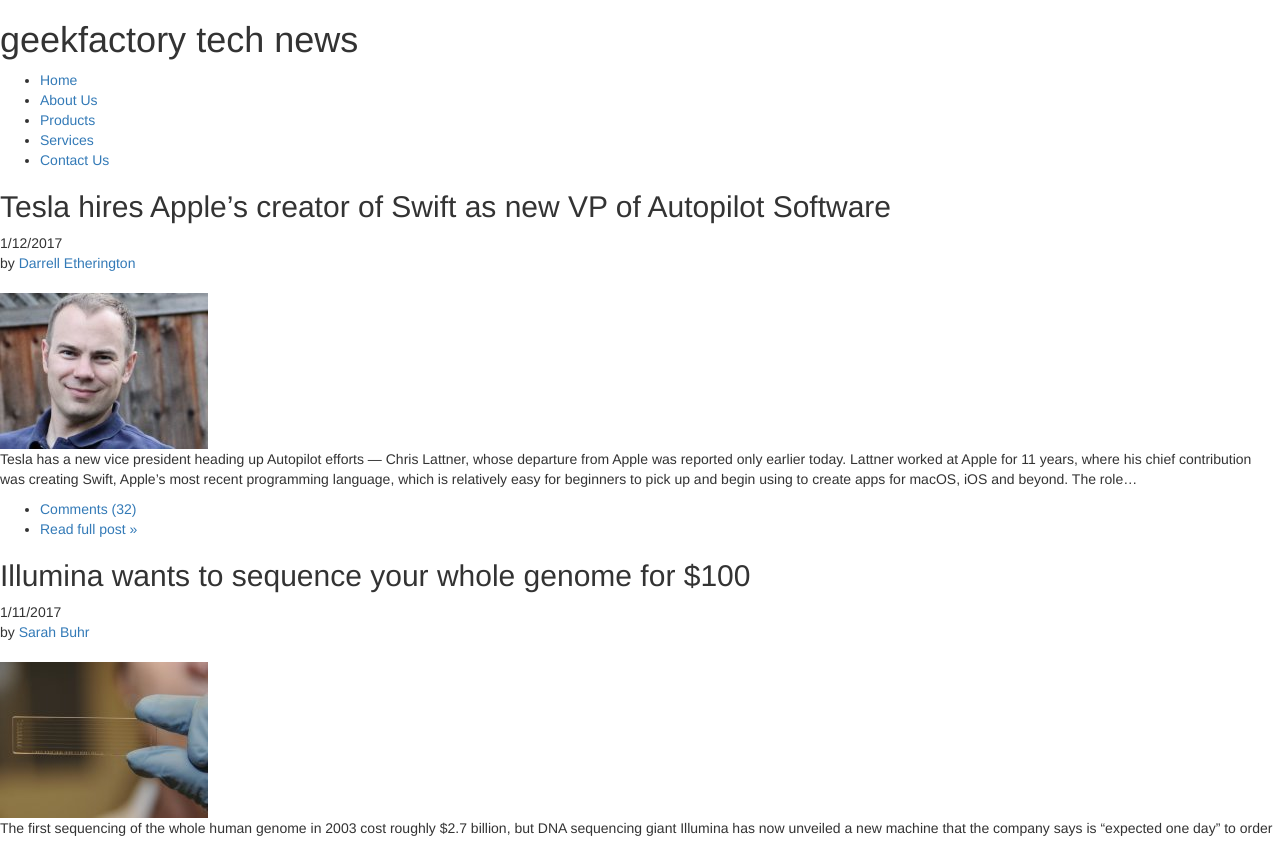
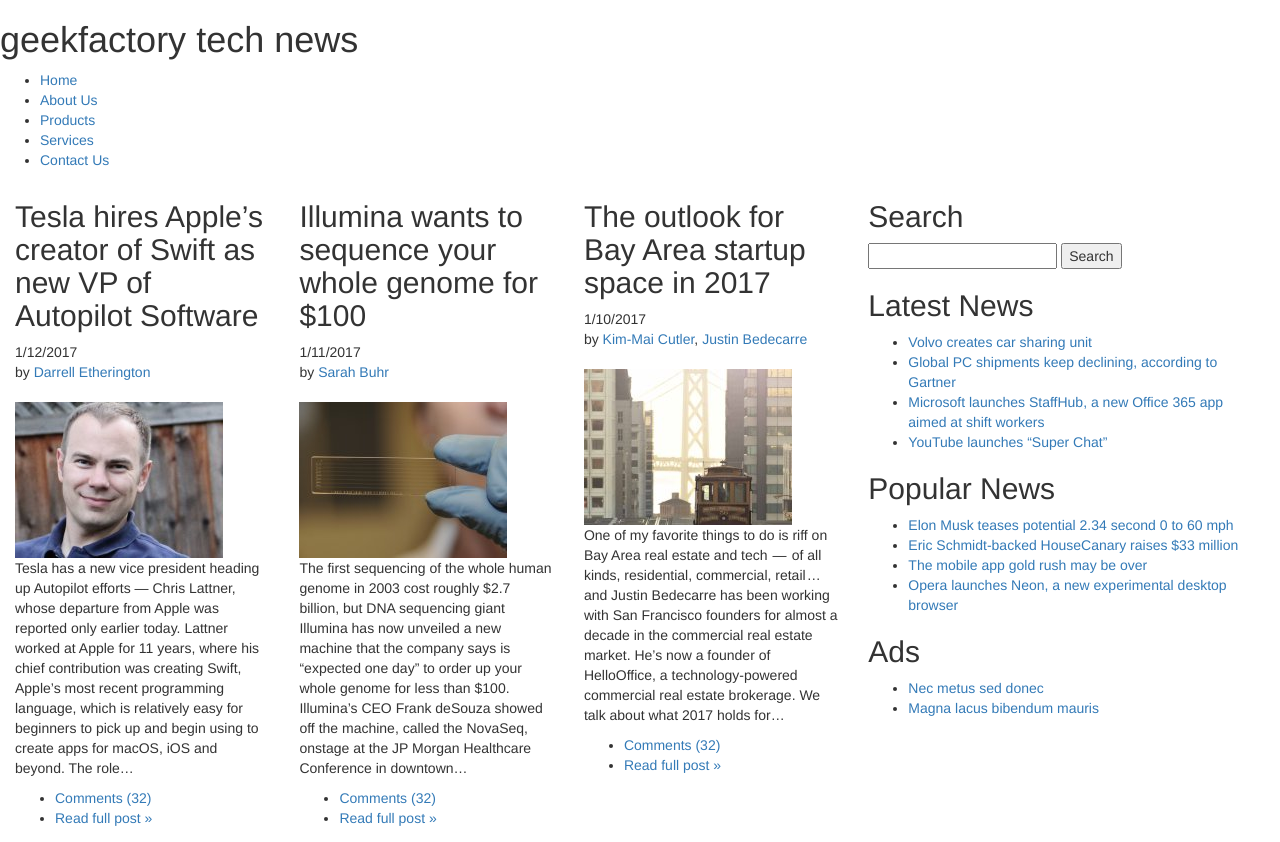
Before and after one commit to alhosiny/geekfactory-frontend, a plain HTML site: page exercises/bootstrap/index.html in a window 1280 px wide. Shown: the top 842 px of the page. Drawn offline with Linux system fonts and the light colour scheme.

Commit message:
first bootstrap

```diff
--- a/exercises/bootstrap/index.html
+++ b/exercises/bootstrap/index.html
@@ -21,11 +21,12 @@
 			</ul>
 		</nav>
 	</header>
-
-	<div class="container-flouid">
-	    <div>
-			<main>
-				<article>
+    <!-- container -->
+	<div class="container-fluid">
+	    <div class ="row">
+			<main class="col-md-8">
+				<div class="row">
+					<article class ="col-md-4">
 						<header>
 							<h2>Tesla hires Apple’s creator of Swift as new VP of Autopilot Software</h2>
 							<time datetime="2017-01-12">1/12/2017</time>
@@ -47,7 +48,7 @@
 							</li>
 						</ul>
 					</article>
-				<article>
+					<article class ="col-md-4">
 						<header>
 							<h2>Illumina wants to sequence your whole genome for $100</h2>
 							<time datetime="2017-01-11">1/11/2017</time>
@@ -68,7 +69,8 @@
 							</li>
 						</ul>
 					</article>
-				<article>
+					<article class ="col-md-4">
+
 						<header>
 							<h2>The outlook for Bay Area startup space in 2017</h2>
 							<time datetime="2017-01-10">1/10/2017</time>
@@ -89,6 +91,7 @@
 							</li>
 						</ul>
 					</article>
+				</div>
 				<article>
 					<header>
 						<h2>Google Voice is getting an upgrade</h2>
@@ -112,7 +115,7 @@
 				</article>
 			</main>
 
-			<aside>
+			<aside class="col-md-4">
 				<section>
 					<h2>Search</h2>
 					<form method="get" action="">
@@ -152,6 +155,7 @@
 				</section>
 			</aside>
 		</div>
+	</div>
 
 	<footer>
 		<p>&copy; 2008. All Rights Reserved. Design by geek<span>factory</span>.</p>
```
Lines whose indentation alone changed are shown as unchanged.
